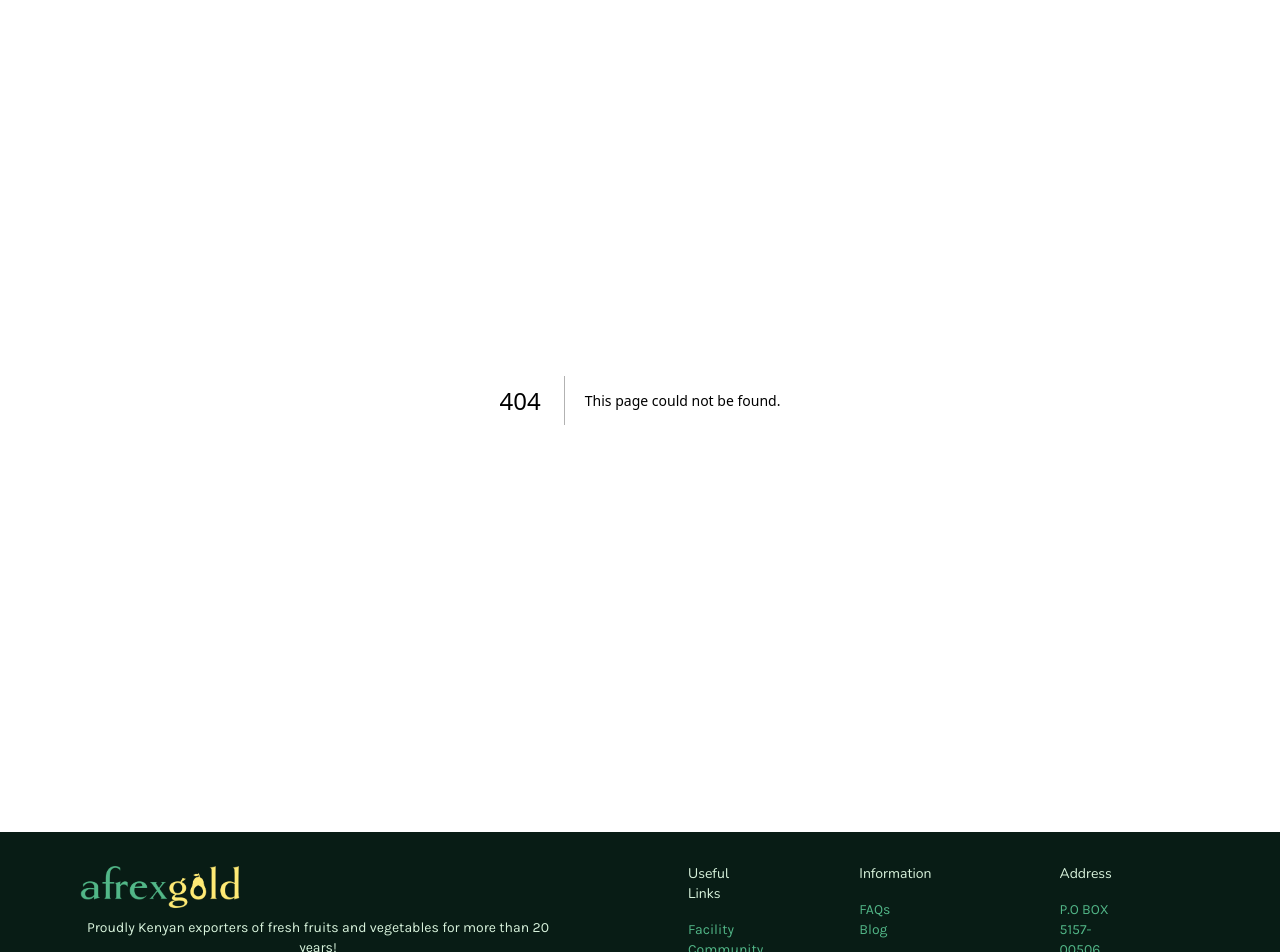
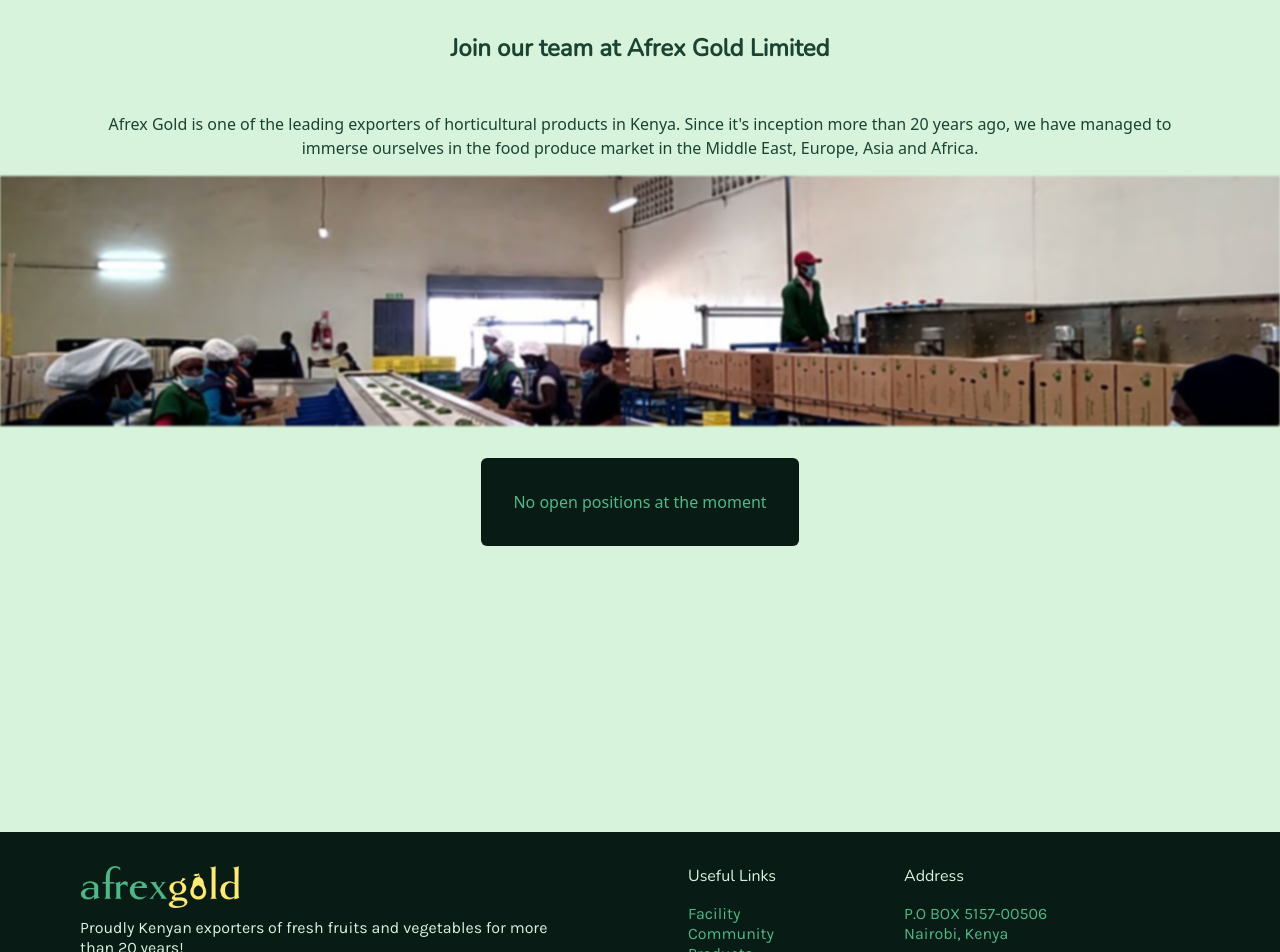
Before and after one commit to dannywamuya/afrexgold, a Next.js app: page /careers in a window 1280 px wide. Before the commit this address had no page. Shown: the top 952 px of the page. Built offline with nearby package versions, Linux system fonts and the light colour scheme.

Commit message:
added careers page

```diff
--- /dev/null
+++ b/app/careers/page.tsx
@@ -0,0 +1,40 @@
+import { Metadata } from 'next';
+import Image from 'next/image';
+
+export const metadata: Metadata = {
+	title: 'Careers | Afrex Gold Limited',
+	description: 'Join our team at Afrex Gold Limited.',
+};
+
+export default function Page() {
+	return (
+		<main className='min-h-screen'>
+			<div className='w-full text-center py-8'>
+				<h3 className='font-bold text-2xl font-nunito'>
+					Join our team at Afrex Gold Limited
+				</h3>
+			</div>
+			<div className='w-full md:px-24 text-center py-4'>
+				<p>
+					{`Afrex Gold is one of the leading exporters of horticultural products
+					in Kenya. Since it's inception more than 20 years ago, we have managed
+					to immerse ourselves in the food produce market in the Middle East,
+					Europe, Asia and Africa.`}
+				</p>
+			</div>
+			<div className='w-screen relative h-[250px]'>
+				<Image
+					fill
+					src={'/packhouse.jpg'}
+					alt='Careers page cover'
+					className='object-cover blur-[1px]'
+				/>
+			</div>
+			<div className='w-full flex py-8 justify-center'>
+				<div className='w-fit p-8 rounded-md bg-bg-secondary text-bg-primary-variant cursor-pointer flex justify-center items-center'>
+					No open positions at the moment
+				</div>
+			</div>
+		</main>
+	);
+}
--- a/app/exports/page.tsx
+++ b/app/exports/page.tsx
@@ -9,8 +9,8 @@
 
 export default function Page() {
 	return (
-		<>
+		<main>
 			<Exports />
-		</>
+		</main>
 	);
 }
--- a/app/facility/page.tsx
+++ b/app/facility/page.tsx
@@ -9,8 +9,8 @@
 
 export default function Page() {
 	return (
-		<>
+		<main>
 			<Location />
-		</>
+		</main>
 	);
 }
--- a/app/layout.tsx
+++ b/app/layout.tsx
@@ -1,9 +1,6 @@
 import type { Metadata } from 'next';
-import { Inter } from 'next/font/google';
 import './globals.css';
 import Footer from '@/components/Footer';
-
-const inter = Inter({ subsets: ['latin'] });
 
 export const metadata: Metadata = {
 	title: 'Afrex Gold Limited',
@@ -18,7 +15,7 @@
 }>) {
 	return (
 		<html lang='en'>
-			<body className={`${inter.className} fade-in`}>
+			<body className={`fade-in`}>
 				{children}
 				<Footer />
 			</body>
--- a/components/About.tsx
+++ b/components/About.tsx
@@ -17,7 +17,7 @@
 						<p className='font-nunito text-xl font-semibold mb-4'>
 							Company Profile
 						</p>
-						<p className='bg-gradient-to-r from-[#5dc293] to-[#52b788b2] rounded-md p-6 text-text-primary text-sm font-karla leading-6 transition-all duration-2000 ease-in-out'>
+						<p className='bg-gradient-to-r from-[#5dc293] to-[#52b788b2] rounded-md p-6 text-text-primary  font-karla leading-6 transition-all duration-2000 ease-in-out'>
 							<strong>Afrex Gold Limited</strong> was founded in the year 2000
 							inspired by the growth in demand for premium fruits and vegetables
 							from East Africa.
@@ -46,7 +46,7 @@
 						<p className='font-nunito text-xl font-semibold text-right mb-4'>
 							Our Facility
 						</p>
-						<p className='relative md:-ml-48 z-10 p-6 rounded-md bg-gradient-to-l from-[#52b788b2] to-[#5dc293] text-text-primary text-sm font-karla leading-6 transition-all duration-2000 ease-in-out'>
+						<p className='relative md:-ml-48 z-10 p-6 rounded-md bg-gradient-to-l from-[#52b788b2] to-[#5dc293] text-text-primary  font-karla leading-6 transition-all duration-2000 ease-in-out'>
 							We are located in a Thika, Kenya where we house our state of the
 							art avocado processing line capable of processing 3 tonnes of
 							avocado every hour all sourced sustainably while undergoing
@@ -65,7 +65,7 @@
 						<p className='font-nunito text-xl font-semibold text-right mb-4'>
 							Social Impact
 						</p>
-						<p className='bg-gradient-to-r from-[#5dc293] to-[#52b788b2] rounded-md p-6 text-text-primary text-sm font-karla leading-6 transition-all duration-2000 ease-in-out'>
+						<p className='bg-gradient-to-r from-[#5dc293] to-[#52b788b2] rounded-md p-6 text-text-primary  font-karla leading-6 transition-all duration-2000 ease-in-out'>
 							Afrex Gold Limited is committed to working with all stakeholders
 							in agribusiness.
 							<br />
--- a/components/Contact.tsx
+++ b/components/Contact.tsx
@@ -54,7 +54,7 @@
 	};
 
 	return (
-		<div
+		<section
 			className='bg-bg-primary px-8 md:px-16 m-0 min-h-screen overflow-hidden'
 			id='contact'>
 			<p className='float-right p-0 mt-2 font-karla font-extrabold text-4xl text-bg-primary-variant transition-all duration-1000'>
@@ -68,7 +68,7 @@
 							<h5 className='w-full text-left mb-6 font-nunito text-base'>
 								Get In Touch
 							</h5>
-							<p className='w-full mb-6 font-karla text-sm'>
+							<p className='w-full mb-6 font-karla '>
 								Let&apos;s work together. Reach out in case of any inquiries,
 								messages or questions.
 							</p>
@@ -87,7 +87,7 @@
 										className='mr-3'
 										alt=''
 									/>
-									<p className='font-karla text-sm'>{item.text}</p>
+									<p className='font-karla '>{item.text}</p>
 								</div>
 							))}
 						</div>
@@ -107,7 +107,7 @@
 									<input
 										type={field === 'email' ? 'email' : 'text'}
 										name={field}
-										className={`w-full outline-none border-2 border-bg-primary-variant bg-transparent py-2 px-4 text-text-primary font-karla text-sm rounded-lg transition-all duration-300 ${
+										className={`w-full outline-none border-2 border-bg-primary-variant bg-transparent py-2 px-4 text-text-primary font-karla  rounded-lg transition-all duration-300 ${
 											focusedInputs[field] ? 'placeholder-transparent' : ''
 										}`}
 										id={field}
@@ -119,7 +119,7 @@
 										required
 									/>
 									<span
-										className={`absolute top-0 left-4 -translate-y-1/2 text-sm font-karla text-gray-500 px-2 pointer-events-none z-50 bg-bg-primary transition-all duration-500 delay-100 ${
+										className={`absolute top-0 left-4 -translate-y-1/2  font-karla text-gray-500 px-2 pointer-events-none z-50 bg-bg-primary transition-all duration-500 delay-100 ${
 											focusedInputs[field] ? 'block' : 'hidden'
 										}`}>
 										{field.charAt(0).toUpperCase() + field.slice(1)}
@@ -130,7 +130,7 @@
 							<div className='relative my-4'>
 								<textarea
 									name='message'
-									className={`w-full outline-none border-2 border-bg-primary-variant bg-transparent py-3 px-5 text-text-primary font-karla text-sm rounded-lg min-h-[170px] resize-none transition-all duration-300 ${
+									className={`w-full outline-none border-2 border-bg-primary-variant bg-transparent py-3 px-5 text-text-primary font-karla  rounded-lg min-h-[170px] resize-none transition-all duration-300 ${
 										focusedInputs.message ? 'placeholder-transparent' : ''
 									}`}
 									id='message'
@@ -141,7 +141,7 @@
 									value={formData.message}
 									required></textarea>
 								<span
-									className={`absolute top-0 left-4 -translate-y-1/2 text-sm font-karla text-gray-500 px-2 pointer-events-none z-50 bg-bg-primary transition-all duration-500 delay-100 ${
+									className={`absolute top-0 left-4 -translate-y-1/2  font-karla text-gray-500 px-2 pointer-events-none z-50 bg-bg-primary transition-all duration-500 delay-100 ${
 										focusedInputs.message ? 'block' : 'hidden'
 									}`}>
 									Message
@@ -157,7 +157,7 @@
 					</div>
 				</div>
 			</div>
-		</div>
+		</section>
 	);
 };
 
--- a/components/Exports.tsx
+++ b/components/Exports.tsx
@@ -233,14 +233,14 @@
 								active.name === item.name
 									? 'hidden md:flex md:slide-in'
 									: 'hidden'
-							} fade-in flex-col justify-center px-2 bg-bg-primary-variant text-sm overflow-hidden`}>
+							} fade-in flex-col justify-center px-2 bg-bg-primary-variant  overflow-hidden`}>
 							<p className='font-bold'>{item.name}</p>
 							<p>{item.varieties}</p>
 						</div>
 					</div>
 				))}
 			</div>
-			<div className='w-full text-sm flex flex-col-reverse md:flex-row justify-between min-h-[200px] md:min-h-[500px]'>
+			<div className='w-full  flex flex-col-reverse md:flex-row justify-between min-h-[200px] md:min-h-[500px]'>
 				<div className='w-full md:w-1/2 space-y-4 p-4 text-bg-primary-variant h-auto bg-bg-secondary'>
 					<p>{active.description}</p>
 					<p>Varieties:</p>
--- a/components/Footer.tsx
+++ b/components/Footer.tsx
@@ -10,12 +10,12 @@
 const Footer: React.FC = () => {
 	const usefulLinks: FooterLink[] = [
 		{ text: 'Facility', href: '/facility' },
-		{ text: 'Community', href: '/community' },
+		{ text: 'Community', href: 'https://impact.afrexgold.co.ke' },
 		{ text: 'Products', href: '/exports' },
 		{ text: 'Careers', href: '/careers' },
 	];
 
-	const informationLinks: string[] = ['FAQs', 'Blog'];
+	// const informationLinks: string[] = ['FAQs', 'Blog'];
 	const addressLines: string[] = ['P.O BOX 5157-00506', 'Nairobi, Kenya'];
 
 	return (
@@ -33,19 +33,20 @@
 							className='max-w-[10rem]'
 						/>
 					</Link>
-					<p className='text-center font-karla text-sm text-bg-primary w-full lg:w-[85%] leading-5 mt-2'>
+					<p className='font-karla  text-bg-primary w-full lg:w-[85%] leading-5 mt-2'>
 						Proudly Kenyan exporters of fresh fruits and vegetables for more
 						than 20 years!
 					</p>
 				</div>
 				<div className='flex flex-col lg:flex-row mt-12 lg:mt-0'>
 					<div className='mx-0 lg:mx-12 mb-4 lg:mb-0 text-center lg:text-left'>
-						<p className='font-nunito text-sm text-bg-primary'>Useful Links</p>
-						<ul className='mt-4 list-none font-karla text-sm'>
+						<p className='font-nunito  text-bg-primary'>Useful Links</p>
+						<ul className='mt-4 list-none font-karla'>
 							{usefulLinks.map((link, index) => (
 								<li key={index} className='leading-5 text-bg-primary-variant'>
 									<Link
 										href={link.href}
+										target={`${link.text === 'Community' ? '_blank' : '_self'}`}
 										className='no-underline text-bg-primary-variant cursor-pointer'>
 										{link.text}
 									</Link>
@@ -53,19 +54,9 @@
 							))}
 						</ul>
 					</div>
-					<div className='mx-0 lg:mx-12 mb-4 lg:mb-0 text-center lg:text-left'>
-						<p className='font-nunito text-sm text-bg-primary'>Information</p>
-						<ul className='mt-4 list-none font-karla text-sm'>
-							{informationLinks.map((link, index) => (
-								<li key={index} className='leading-5 text-bg-primary-variant'>
-									{link}
-								</li>
-							))}
-						</ul>
-					</div>
 					<div className='mx-0 lg:mx-20 text-center lg:text-left'>
-						<p className='font-nunito text-sm text-bg-primary'>Address</p>
-						<ul className='mt-4 list-none font-karla text-sm'>
+						<p className='font-nunito  text-bg-primary'>Address</p>
+						<ul className='mt-4 list-none font-karla '>
 							{addressLines.map((line, index) => (
 								<li key={index} className='leading-5 text-bg-primary-variant'>
 									{line}
@@ -75,7 +66,7 @@
 					</div>
 				</div>
 			</div>
-			<div className='mt-12 w-full text-center font-karla text-sm text-bg-primary'>
+			<div className='mt-12 w-full text-center font-karla  text-bg-primary'>
 				<p>
 					All Rights Reserved by{' '}
 					<span className='text-bg-primary-variant'>
--- a/components/Location.tsx
+++ b/components/Location.tsx
@@ -40,7 +40,7 @@
 			<div className='grid grid-cols-1 lg:grid-cols-2 bg-bg-primary'>
 				<div className='p-8 z-50 flex flex-col justify-center'>
 					<p className='font-nunito font-semibold text-lg mb-4'>Our Location</p>
-					<div className='font-karla text-sm mb-4'>
+					<div className='font-karla  mb-4'>
 						<p>
 							Our facility is strategically located in Thika which allows access
 							to Kenya&apos;s main Avocado production region. Majority of our
@@ -68,7 +68,7 @@
 									target='_blank'
 									rel='noopener noreferrer'
 									className='no-underline text-text-secondary-variant'>
-									<p className='font-karla text-sm mt-2'>{item.text}</p>
+									<p className='font-karla  mt-2'>{item.text}</p>
 								</a>
 							</div>
 						))}
```
